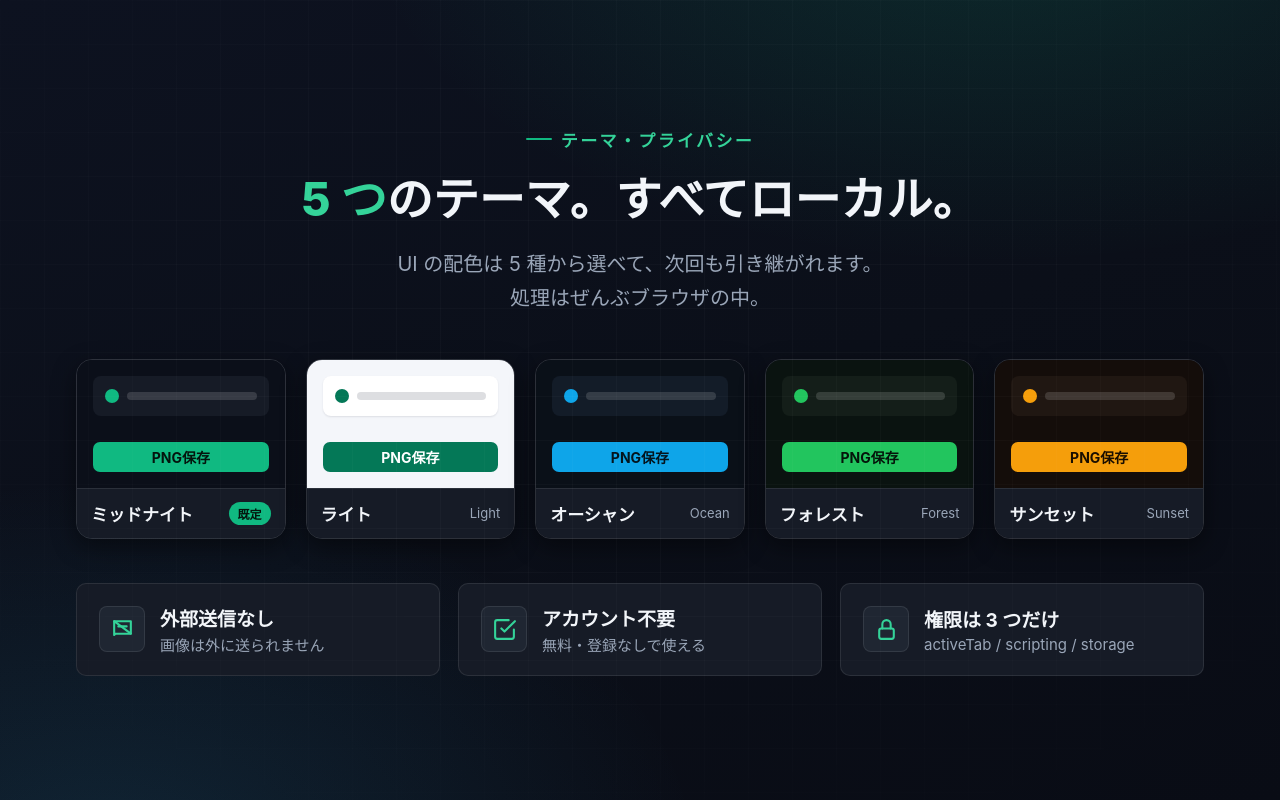
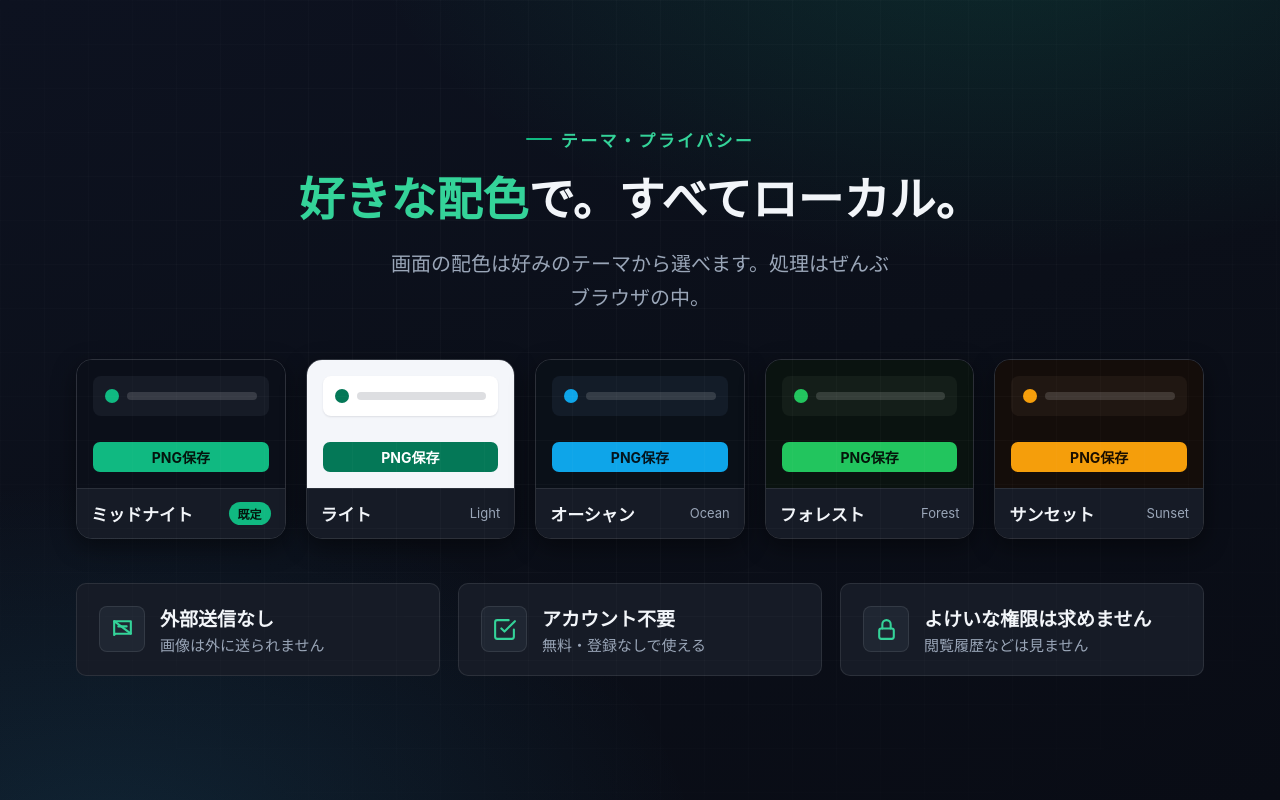
Before and after one commit to joe41203/shotcraft, a website: page docs/store/shot-4.html in a window 1280 px wide. Drawn offline with Linux system fonts and the light colour scheme.

Commit message:
docs: ストア画像からエンジニア用語と数の直書きを排除(変更に強い文言へ)

```diff
--- a/docs/store/shot-4.html
+++ b/docs/store/shot-4.html
@@ -162,8 +162,8 @@
       <div class="wrap">
         <div class="head">
           <span class="eyebrow">テーマ・プライバシー</span>
-          <h1><span class="n">5 つ</span>のテーマ。すべてローカル。</h1>
-          <p class="sub">UI の配色は 5 種から選べて、次回も引き継がれます。処理はぜんぶブラウザの中。</p>
+          <h1><span class="n">好きな配色</span>で。すべてローカル。</h1>
+          <p class="sub">画面の配色は好みのテーマから選べます。処理はぜんぶブラウザの中。</p>
         </div>
 
         <div class="themes">
@@ -228,8 +228,8 @@
               <svg viewBox="0 0 24 24" fill="none" stroke="currentColor" stroke-width="2" stroke-linecap="round" stroke-linejoin="round"><rect x="5" y="11" width="14" height="10" rx="2" /><path d="M8 11V7a4 4 0 0 1 8 0v4" /></svg>
             </div>
             <div>
-              <h3>権限は 3 つだけ</h3>
-              <p>activeTab / scripting / storage</p>
+              <h3>よけいな権限は求めません</h3>
+              <p>閲覧履歴などは見ません</p>
             </div>
           </div>
         </div>
```
Also changed, not shown: docs/store/shot-1.html (+1 -1 lines), docs/store/shot-3.html (+1 -1 lines), docs/store/shot-1.png, docs/store/shot-3.png, docs/store/shot-4.png.
